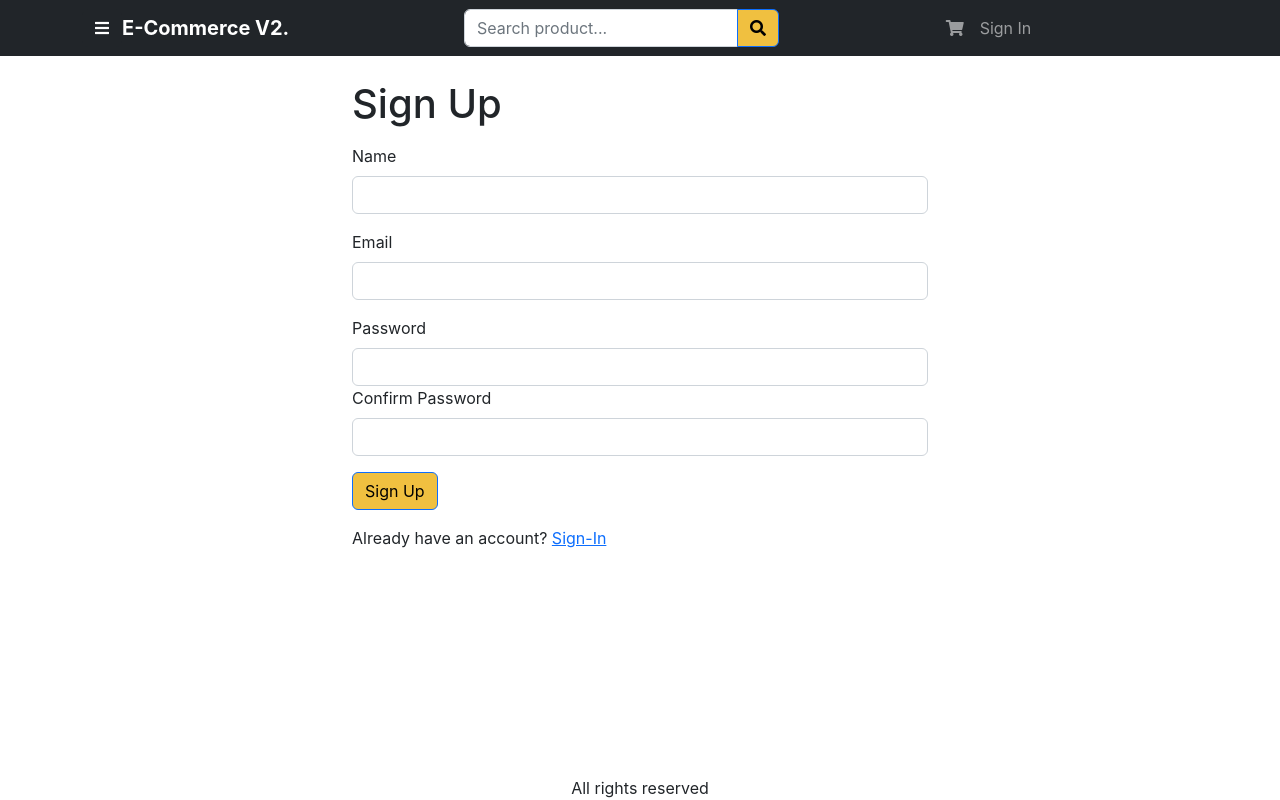
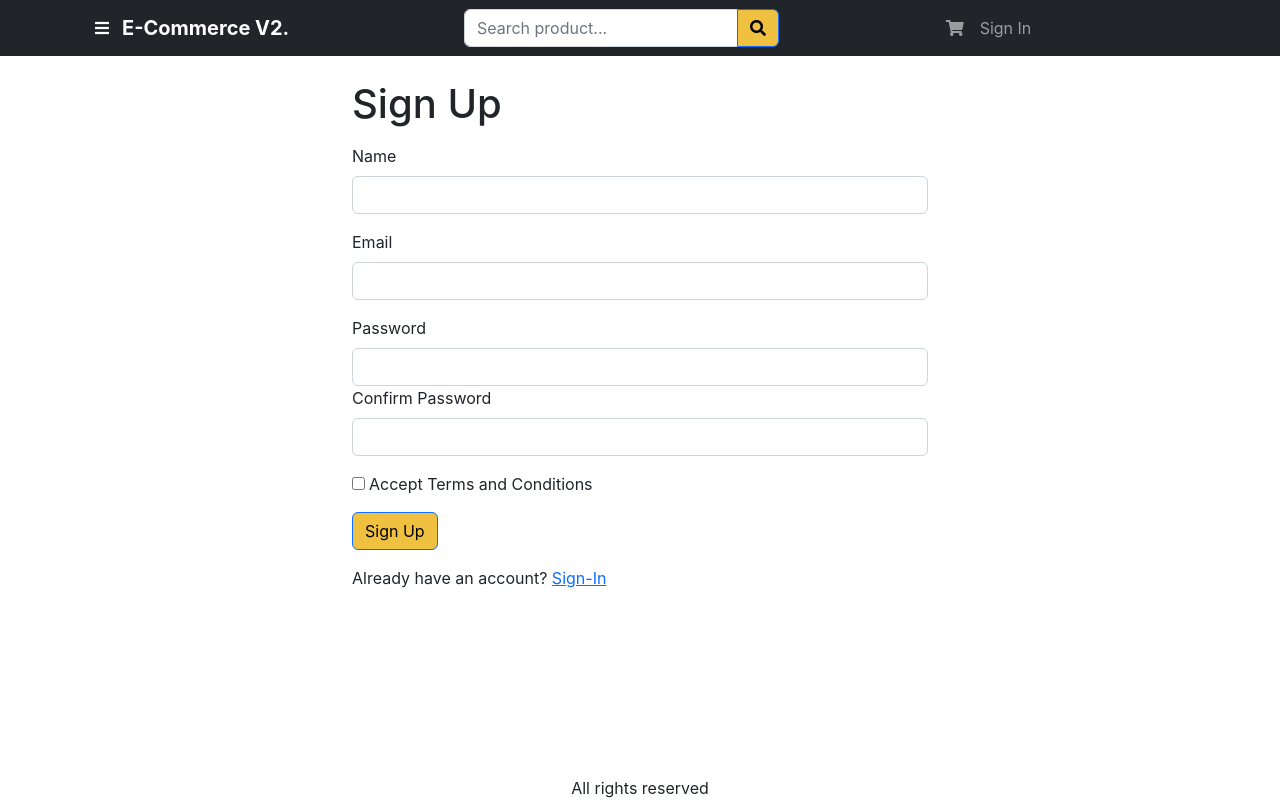
Before and after one commit to Gusgv-arg/ECommerceV2, a React (Create React App) app in the folder frontend/: page /signup in a window 1280 px wide. Built offline with nearby package versions, Linux system fonts and the light colour scheme.

Commit message:
modal agreement in user creation

```diff
--- /dev/null
+++ b/frontend/src/components/Modal.jsx
@@ -0,0 +1,46 @@
+import { useState } from "react";
+import Button from "react-bootstrap/Button";
+import Modal from "react-bootstrap/Modal";
+
+function MyModal(props) {
+	const [show, setShow] = useState(false);
+	const handleClose = () => setShow(false);
+	const handleShow = () => setShow(true);
+
+	return (
+		<>
+			<div className="mb-3">
+				<label>
+					<input
+						className="me-1"
+						type="checkbox"
+						onClick={handleShow}
+						required
+					></input>
+					{props.input}
+				</label>
+			</div>
+			<Modal
+				show={show}
+				onHide={handleClose}
+				backdrop="static"
+				keyboard={false}
+				centered
+			>
+				<Modal.Header>
+					<div className="text-center w-100">
+						<Modal.Title>{props.title}</Modal.Title>
+					</div>
+				</Modal.Header>
+				<Modal.Body>{props.text}</Modal.Body>
+				<Modal.Footer className="justify-content-center">
+					<Button variant="primary" onClick={handleClose}>
+						Accept
+					</Button>
+				</Modal.Footer>
+			</Modal>
+		</>
+	);
+}
+
+export default MyModal;
--- a/frontend/src/screens/SignupScreen.jsx
+++ b/frontend/src/screens/SignupScreen.jsx
@@ -1,24 +1,26 @@
-import Axios from 'axios';
-import { Link, useLocation, useNavigate } from 'react-router-dom';
-import Container from 'react-bootstrap/Container';
-import Form from 'react-bootstrap/Form';
-import Button from 'react-bootstrap/Button';
-import { Helmet } from 'react-helmet-async';
-import { useContext, useEffect, useState } from 'react';
-import { Store } from '../Store';
-import { toast } from 'react-toastify';
-import { getError } from '../utils';
+import Axios from "axios";
+import { Link, useLocation, useNavigate } from "react-router-dom";
+import Container from "react-bootstrap/Container";
+import Form from "react-bootstrap/Form";
+import Button from "react-bootstrap/Button";
+import { Helmet } from "react-helmet-async";
+import { useContext, useEffect, useState } from "react";
+import { Store } from "../Store";
+import { toast } from "react-toastify";
+import { getError } from "../utils";
+import MyModal from "../components/Modal";
+import UserLegalText from "../texts/UserLegalText";
 
 export default function SignupScreen() {
 	const navigate = useNavigate();
 	const { search } = useLocation();
-  const redirectInUrl = new URLSearchParams(search).get('redirect');
-  const redirect = redirectInUrl ? redirectInUrl : '/';
+	const redirectInUrl = new URLSearchParams(search).get("redirect");
+	const redirect = redirectInUrl ? redirectInUrl : "/";
 
-  const [name, setName] = useState('');
-  const [email, setEmail] = useState('');
-  const [password, setPassword] = useState('');
-  const [confirmPassword, setConfirmPassword] = useState('');
+	const [name, setName] = useState("");
+	const [email, setEmail] = useState("");
+	const [password, setPassword] = useState("");
+	const [confirmPassword, setConfirmPassword] = useState("");
 
 	const { state, dispatch: ctxDispatch } = useContext(Store);
 	const { userInfo } = state;
@@ -26,18 +28,18 @@ export default function SignupScreen() {
 	const submitHandler = async (e) => {
 		e.preventDefault();
 		if (password !== confirmPassword) {
-      toast.error('Passwords must be equal');
+			toast.error("Passwords must be equal");
 			return;
 		}
 		try {
-      const { data } = await Axios.post('/api/users/signup', {
+			const { data } = await Axios.post("/api/users/signup", {
 				name,
 				email,
 				password,
 			});
-      ctxDispatch({ type: 'USER_SIGNIN', payload: data });
-      localStorage.setItem('userInfo', JSON.stringify(data));
-      navigate(redirect || '/');
+			ctxDispatch({ type: "USER_SIGNIN", payload: data });
+			localStorage.setItem("userInfo", JSON.stringify(data));
+			navigate(redirect || "/");
 		} catch (err) {
 			toast.error(getError(err));
 		}
@@ -85,11 +87,18 @@ export default function SignupScreen() {
 						/>
 					</Form.Group>
 				</Form.Group>
+
+				<MyModal
+					text={<UserLegalText />}
+					title={"Purchase Agreement"}
+					input={"Accept Terms and Conditions"}
+				/>
+
 				<div className="mb-3">
 					<Button type="submit">Sign Up</Button>
 				</div>
 				<div className="mb-3">
-          Already have an account?{' '}
+					Already have an account?{" "}
 					<Link to={`/signin?redirect=${redirect}`}>Sign-In</Link>
 				</div>
 			</Form>
--- /dev/null
+++ b/frontend/src/texts/UserLegalText.jsx
@@ -0,0 +1,16 @@
+import React from "react";
+
+function UserLegalText() {
+	return (
+		<div>
+			<p>
+				This Purchase Agreement ("Agreement") sets forth the terms and
+				conditions under which ECOMMERCEV2 will sell products and merchandise to
+				its customers ("Customer").{" "}
+			</p>
+            <span>...</span>
+		</div>
+	);
+}
+
+export default UserLegalText;
```
Lines whose indentation alone changed are shown as unchanged.
